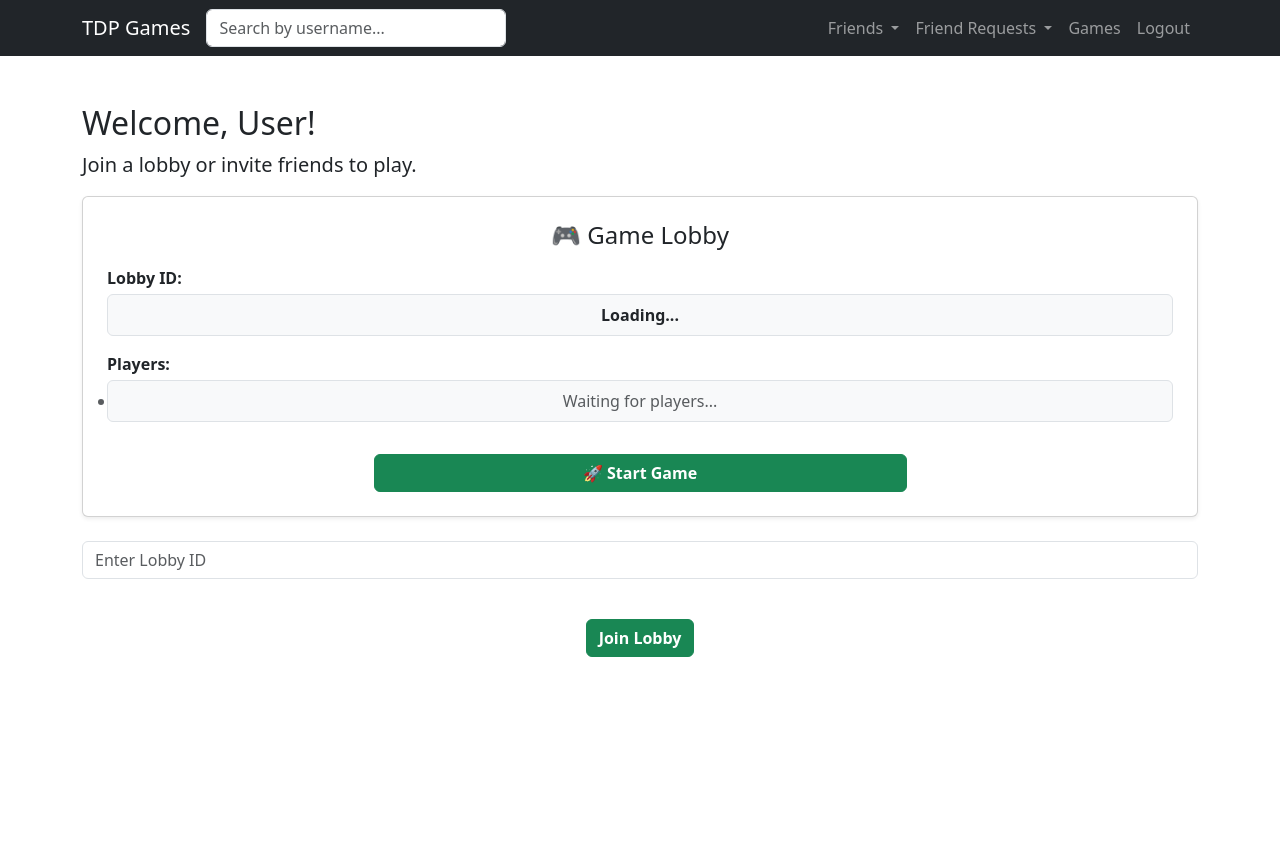
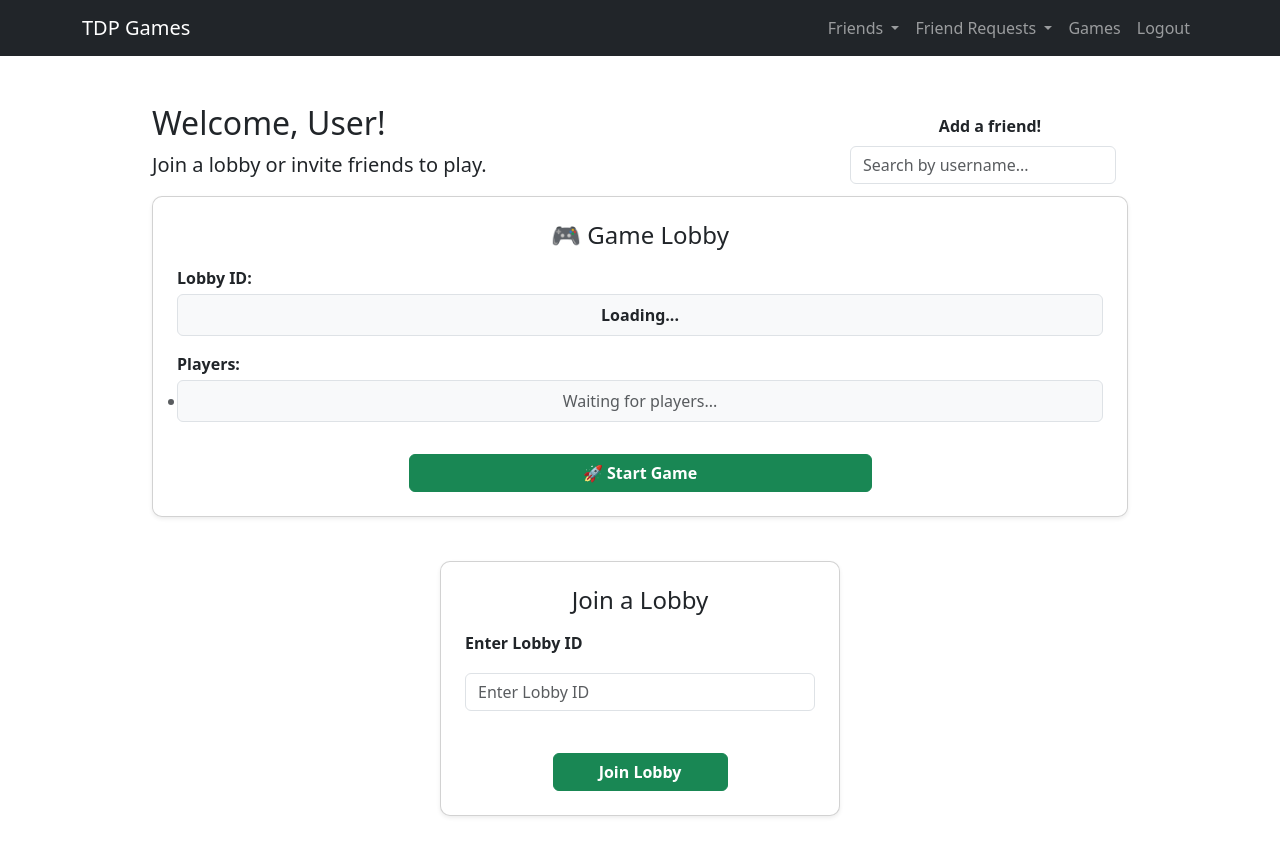
Before and after one commit to rockclimber147/CloudComputingTermProject, a plain HTML site: page Frontend/home.html in a window 1280 px wide. Drawn offline with nearby package versions, Linux system fonts and the light colour scheme.

Commit message:
changed location of search user input box and made a card for join lobbyw

```diff
--- a/Frontend/home.html
+++ b/Frontend/home.html
@@ -18,12 +18,6 @@
             <div class="container">
                 <a class="navbar-brand" href="#">TDP Games</a>
 
-                <!-- Centered search bar (with flexbox) -->
-                <div class="d-flex justify-content-center mx-auto position-relative" style="max-width: 300px; flex-grow: 1;">
-                    <input type="text" id="searchInput" class="form-control" placeholder="Search by username...">
-                    <ul class="list-group position-absolute bg-white w-100 mt-2 shadow-sm overflow-hidden" id="searchResults" style="max-width: 300px; z-index: 1000; top: 100%; left: 0;">
-                    </ul>
-                </div>
 
                 <!-- Navbar toggler for mobile screens -->
                 <button class="navbar-toggler" type="button" data-bs-toggle="collapse" data-bs-target="#navbarNav">
@@ -57,6 +51,14 @@
         </nav>
 
         <div id="home-front" class="container mt-5">
+
+            <div class="search-container" style="max-width: 300px; flex-grow: 1; top: 0; right: 0;">
+                <p class="text-center mb-2" style="font-size: 16px; font-weight: bold;">Add a friend!</p>
+                <input type="text" id="searchInput" class="form-control" placeholder="Search by username...">
+                <ul class="list-group position-absolute bg-white w-100 mt-2 shadow-sm overflow-hidden" id="searchResults" style="max-width: 290px; z-index: 1000; top: 100%; right: 10px;">
+                </ul>
+            </div>
+
             <h2 id="welcome">Welcome, User!</h2>
             <p class="lead">Join a lobby or invite friends to play.</p>
 
@@ -84,19 +86,23 @@
             <br>
 
             <!-- Lobby Form -->
-            <div class="mb-3">
-                <input
-                    type="text"
-                    id="lobby-id-input"
-                    class="form-control"
-                    placeholder="Enter Lobby ID" />
-                    <br>
+            <div id="enter-lobby-form" class="card shadow-sm p-4 mb-4">
+                <h4 class="text-center mb-3">Join a Lobby</h4>
+
+                <div class="mb-3">
+                    <label for="lobby-id-input" class="form-label">Enter Lobby ID</label>
+                    <input
+                        type="text"
+                        id="lobby-id-input"
+                        class="form-control"
+                        placeholder="Enter Lobby ID"
+                    />
+                </div>
+
                 <div class="d-flex justify-content-center mt-3">
-                    <button class="btn btn-success fw-bold" id="join-lobby-btn">Join Lobby</button>
-
+                    <button class="btn btn-success w-50 fw-bold" id="join-lobby-btn">Join Lobby</button>
                 </div>
             </div>
-        </div>
 
         <!--Tic Tac Toe-->
         <div id="game-front" class="container mt-5" style="display: none;">
--- a/Frontend/styles/home.css
+++ b/Frontend/styles/home.css
@@ -10,12 +10,48 @@
     font-weight: 500;
 }
 
+#home-front{
+    position: relative;
+    max-width: 1000px;
+}
+
 html, body{
     height: 110vh;
 }
 /* .navbar {
     background: rgba(20, 14, 14, 0.7) !important;
 } */
+
+/* Make the search container responsive */
+.search-container {
+    position: absolute;
+    top: 0;
+    right: 0;
+    max-width: 300px;
+    width: 100%;
+    z-index: 1000;
+    padding: 10px;
+}
+
+.search-container p {
+    font-size: 16px;
+    font-weight: bold;
+    text-align: center;
+    margin-bottom: 10px;
+}
+
+/* Make the search container input and results better aligned */
+#searchInput {
+    width: 95%; /* Ensure it fills the container */
+}
+
+#searchResults {
+    width: 100%; /* Matches input width */
+    margin-top: 5px;
+    box-shadow: 0 2px 10px rgba(0, 0, 0, 0.1);
+    z-index: 1000;
+    position: absolute;
+}
 
 .game-cell {
     width: 100%; /* Make sure cells adjust with the grid */
@@ -109,3 +145,42 @@ html, body{
     width: 100%;
     max-width: 400px;
 }
+
+
+/* Lobby */
+.card {
+    border-radius: 10px;
+    padding: 20px;
+}
+
+
+#enter-lobby-form {
+    margin-top: 20px;
+    max-width: 400px;
+    margin-left: auto;
+    margin-right: auto;
+}
+
+#lobby-id-input {
+    margin-top: 10px;
+}
+
+.form-label {
+    font-weight: bold;
+}
+
+
+#join-lobby-btn {
+    width: 100%;
+    margin-top: 10px;
+}
+
+
+.mb-4 {
+    margin-bottom: 2rem;
+}
+
+
+#lobby-id-input {
+    width: 100%;
+}
```
Also changed, not shown: Frontend/index.html (+1 -1 lines).
